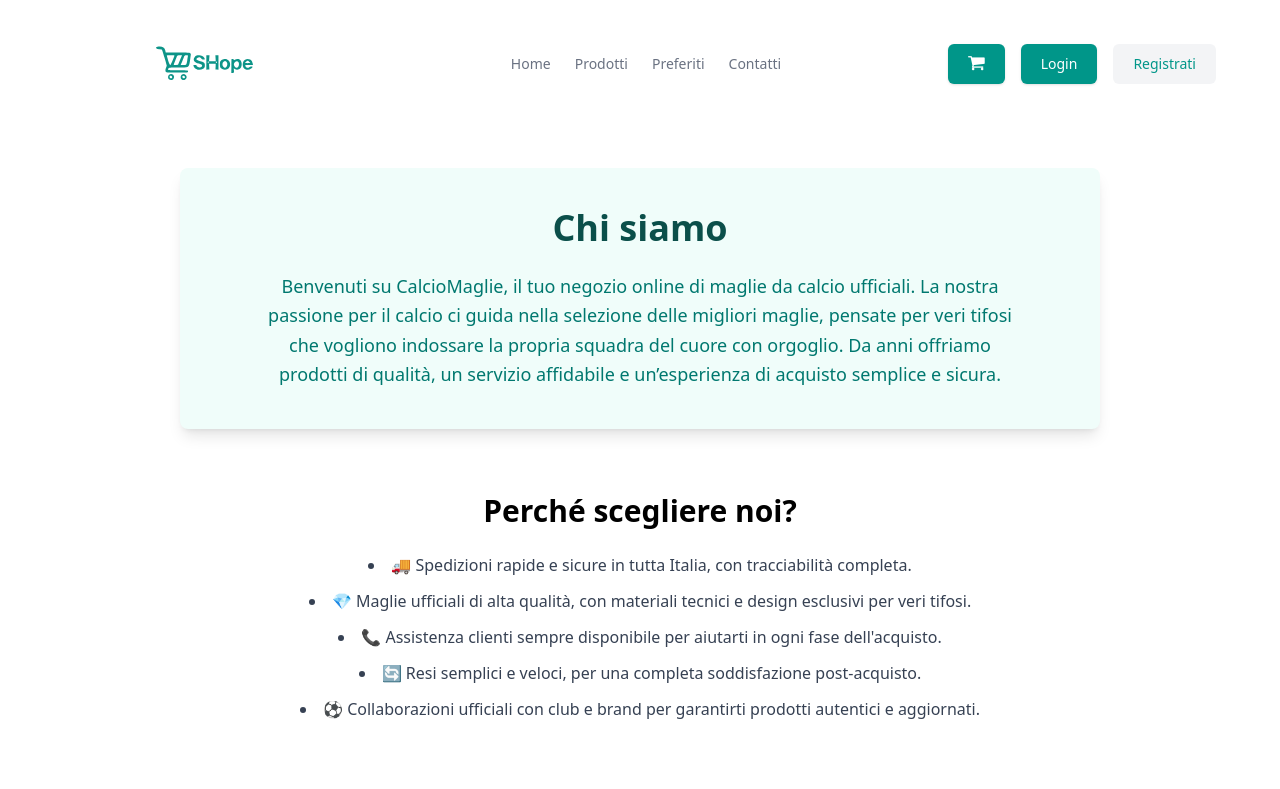
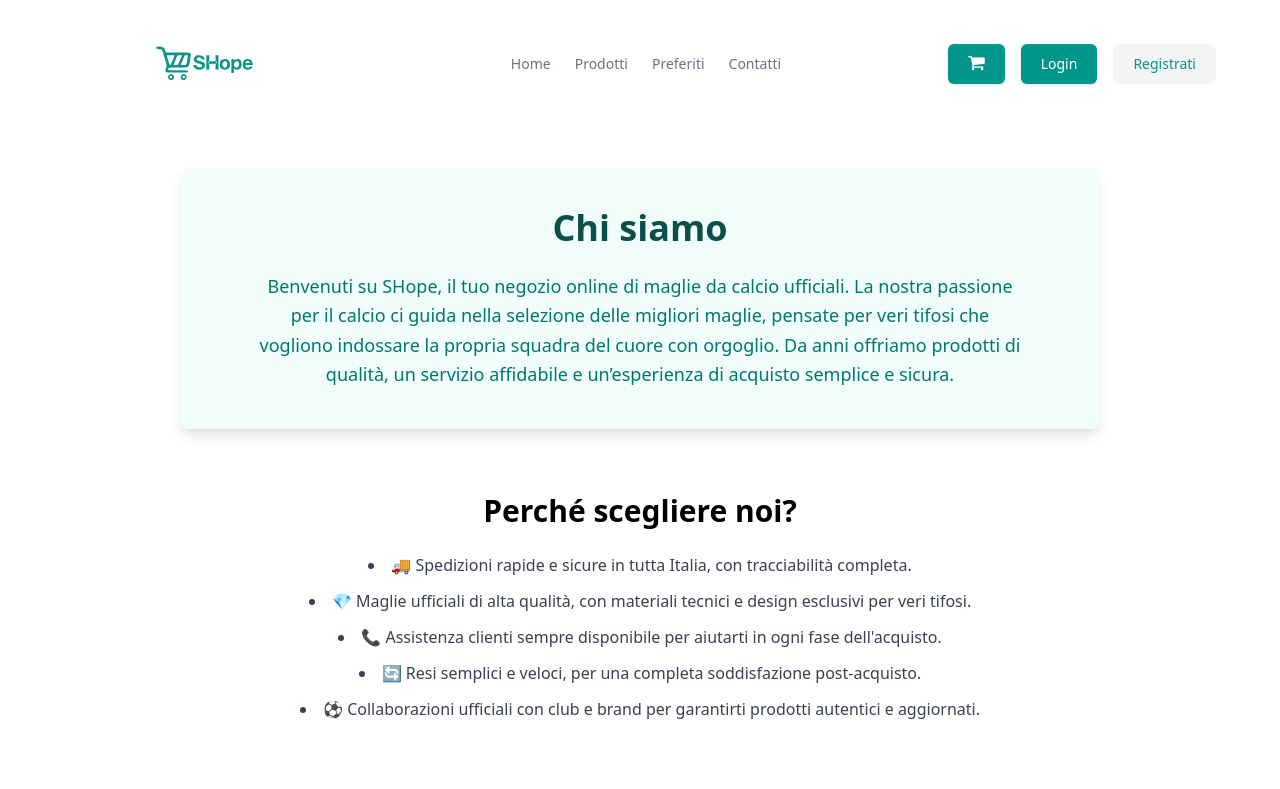
Before and after one commit to Sasy161800101/PROJECT-2.0, a React (Vite) app in the folder project2/: page /contact in a window 1280 px wide. Shown: the top 789 px of the page. Built offline with nearby package versions, Linux system fonts and the light colour scheme.

Commit message:
aggiornato nome

```diff
--- a/project2/src/pages/contact.tsx
+++ b/project2/src/pages/contact.tsx
@@ -33,7 +33,7 @@ function AboutContatti() {
       <section className="rounded-lg bg-teal-50 p-10 shadow-lg space-y-6">
         <h1 className="text-4xl font-bold text-teal-900 text-center">Chi siamo</h1>
         <p className="text-lg leading-relaxed max-w-3xl mx-auto text-teal-700">
-          Benvenuti su CalcioMaglie, il tuo negozio online di maglie da calcio ufficiali.
+          Benvenuti su SHope, il tuo negozio online di maglie da calcio ufficiali.
           La nostra passione per il calcio ci guida nella selezione delle migliori maglie, pensate per veri tifosi che vogliono indossare la propria squadra del cuore con orgoglio.
           Da anni offriamo prodotti di qualità, un servizio affidabile e un’esperienza di acquisto semplice e sicura.
         </p>
```
